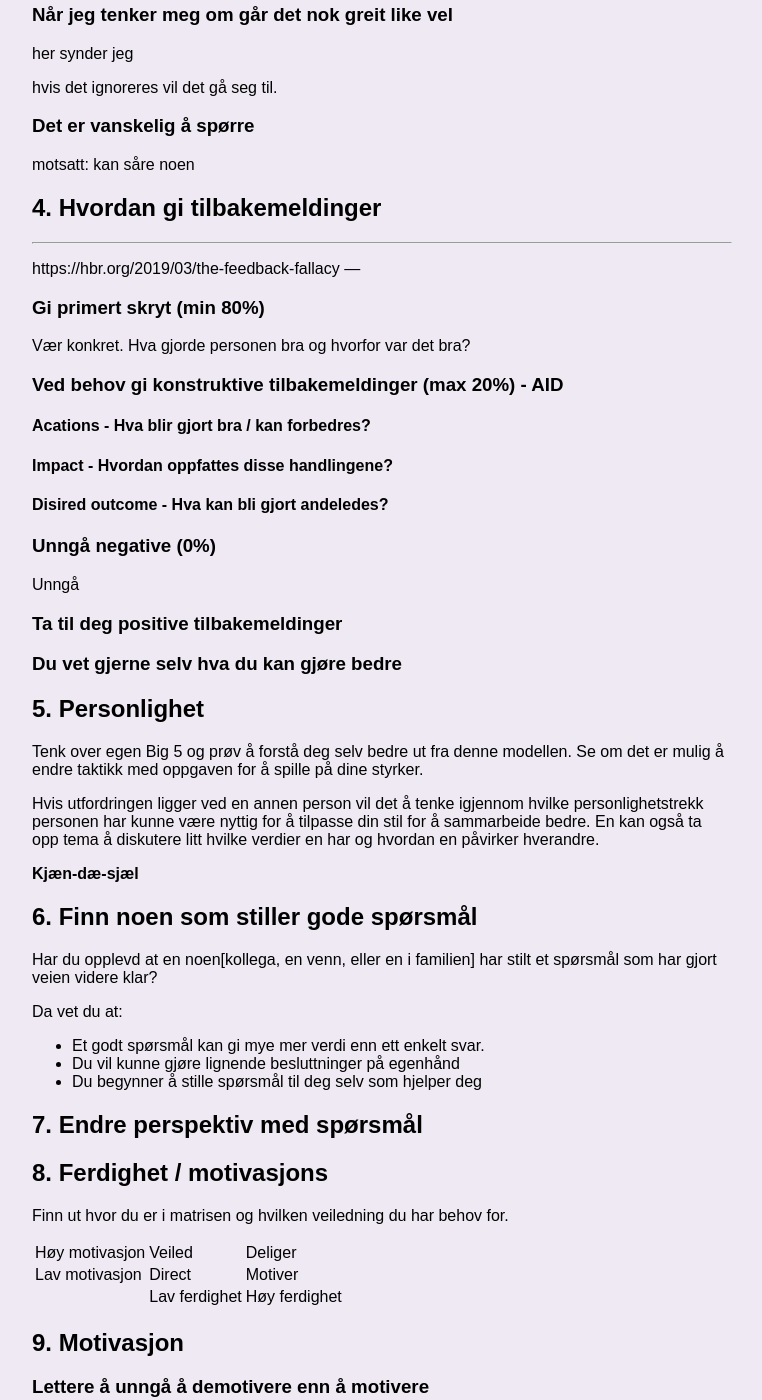
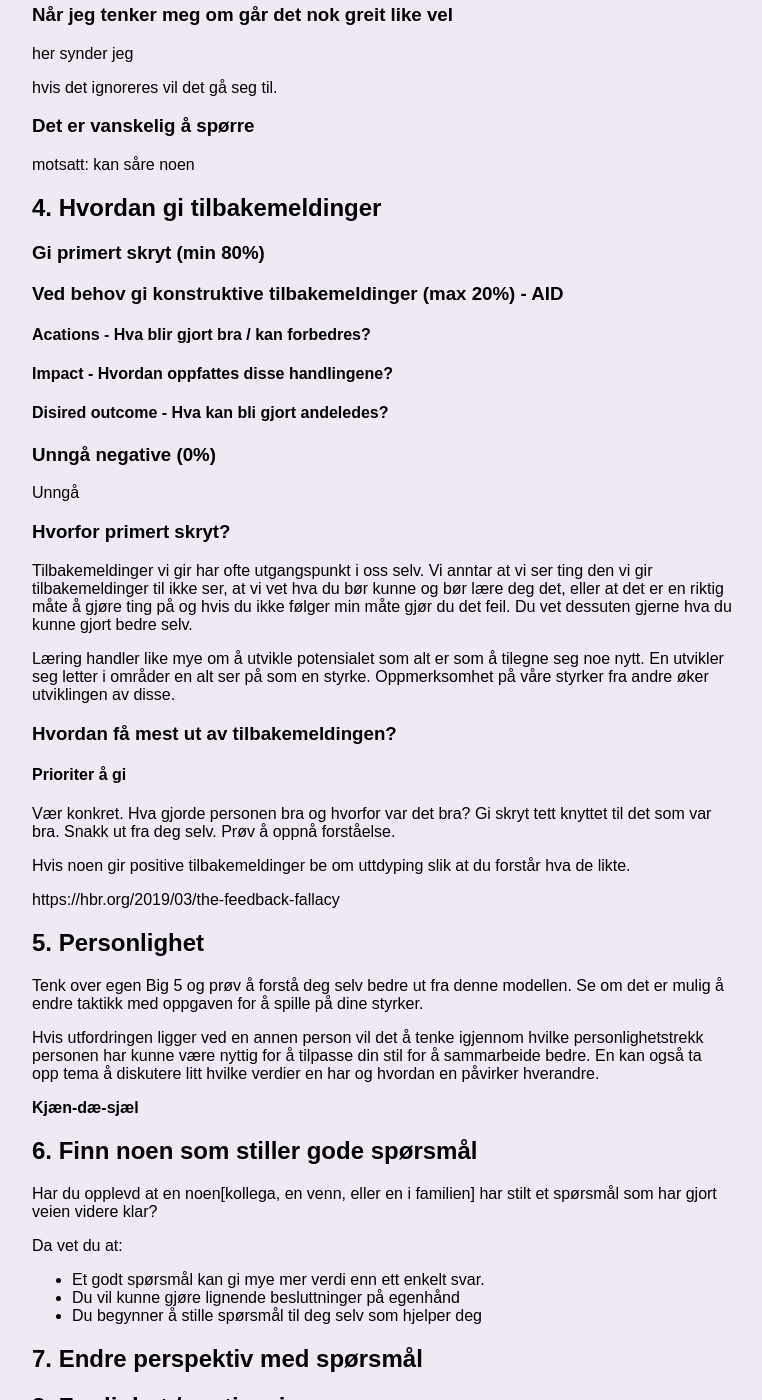
Before and after one commit to dagfs/dagfs.github.io, a Jekyll site: the page built from artikler/hvordan-bli-veiledet.md, in a window 1280 px wide and 1400 px high, scrolled down 1381 px. Shown: the whole window, without its empty margins (258-1020 px from the left). Built offline with Jekyll 4.4.1, drawn with Linux system fonts in a browser that asks for light colours; our own code applies the rules of GitHub Pages for plain Markdown files; some of the changed text lies outside the part shown.

Commit message:
Update hvordan-bli-veiledet.md

```diff
--- a/artikler/hvordan-bli-veiledet.md
+++ b/artikler/hvordan-bli-veiledet.md
@@ -114,9 +109,33 @@
 
 ## 4. Hvordan gi tilbakemeldinger - 2 [presentation-only]
 
-### Ta til deg positive tilbakemeldinger
-### Du vet gjerne selv hva du kan gjøre bedre
+### Hvorfor primert skryt?
 
+
+
+Tilbakemeldinger vi gir har ofte utgangspunkt i oss selv. Vi anntar at vi ser ting den vi gir tilbakemeldinger til ikke ser, at vi vet hva du bør kunne og bør lære deg det, eller at det er en riktig måte å gjøre ting på og hvis du ikke følger min måte gjør du det feil. Du vet dessuten gjerne hva du kunne gjort bedre selv.
+
+Læring handler like mye om å utvikle potensialet som alt er som å tilegne seg noe nytt. En utvikler seg letter i områder en alt ser på som en styrke. Oppmerksomhet på våre styrker fra andre øker utviklingen av disse.
+
+
+
+<!---->
+
+## 4. Hvordan gi tilbakemeldinger - 3 [presentation-only]
+
+### Hvordan få mest ut av tilbakemeldingen?
+
+#### Prioriter å gi
+
+Vær konkret. Hva gjorde personen bra og hvorfor var det bra?
+Gi skryt tett knyttet til det som var bra.
+Snakk ut fra deg selv. Prøv å oppnå forståelse.
+
+Hvis noen gir positive tilbakemeldinger be om uttdyping slik at du forstår hva de likte.
+
+
+
+https://hbr.org/2019/03/the-feedback-fallacy
 <!---->
 
 ## 5. Personlighet
@@ -166,18 +185,31 @@
 <!---->
 
 ## 10. Starte teams
+Pass på å bli kjent med teamet, skap en identitet
 
 <!---->
 
 ## 11. Hvordan kan en effektiv veiledningsøkt se ut?
 
-### **_GROW_**
+Det er mange rammeverk for å gi veiledning. Felles er at det er en strukturert tankeprosess som tar deg igjennom faktaene vi har og raskt kommer til et tiltak. Det å prøve ut noe er bedre enn å bli stående og hvis det ikke fungerer er det bare å skifte rettning.
+
+
+### Hva vet vi?
+
+### Hva er problemet?
+
+### Hvilke muligheter har vi?
+
+### Hva går vi for?
+
 
 <!---->
 
 ## 11. Hvordan kan en effektiv veiledningsøkt se ut? - 2 [presentation-only]
 
-### **G**oal
+### GROW
+
+#### **G**oal
 
 Hva trenger du veiledning til og hva kan dere oppnå i denne økten?
 
@@ -185,23 +217,51 @@
 
 ### **R**eality
 
-Avklar hvordan situasjonen er i dag
-
 Hva har blit prøvd ut? Er det et faktisk problem?
 
-### **O**ptions
+#### **O**ptions
 
 Hvilke muligheter har vi?
 
-### **W**rap up
+#### **W**rap up
 
 Bli enige om en plan som blir fulgt opp for å se at tiltakene en kom frem til fungerer.
+
+
+
+### Present, Past, and future
+
+#### Present
+Tenk på 3 ting som fungerer bra nå. Dette er for å varme opp tankeprosessen.
+
+#### Past
+Tenk på lignende situasjoner tidligere, hvordan kom du deg ut av det?
+
+#### Future
+Hva vet du at du må gjøre?
+
+
+### ORID
+
+Rammeverkt for å fokusere en gruppe diskusjon for å avklare mål
+
+#### **O**bjective
+Hva vet gruppa?
+
+#### **R**eflective
+Hva føler gruppa om det de vet? Positivt? Negativt?
+
+#### **I**interpretive
+Hva er utfordringene?
+
+#### **D**ecisional
+Hva gjør gruppa videre?
 
 <!---->
 
 ## 12. Ikke lek psykolog
 
-Fokuser på **hva** som er, ikke **hvorfor** det er sånn.
+### Fokuser på **hva** som er, ikke **hvorfor** det er sånn.
 
 ## 13. Hvordan veilede andre
 
```
Also changed, not shown: other parts of artikler/hvordan-bli-veiledet.md (+2 -7 lines).
